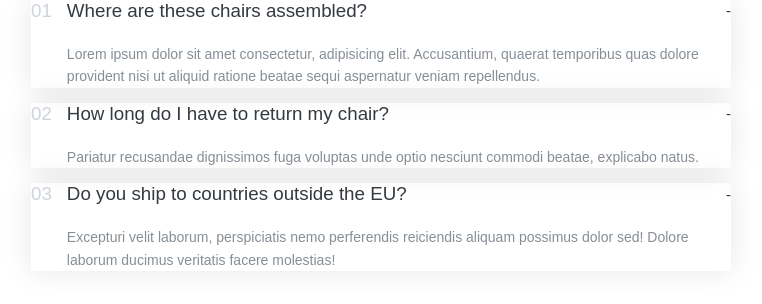
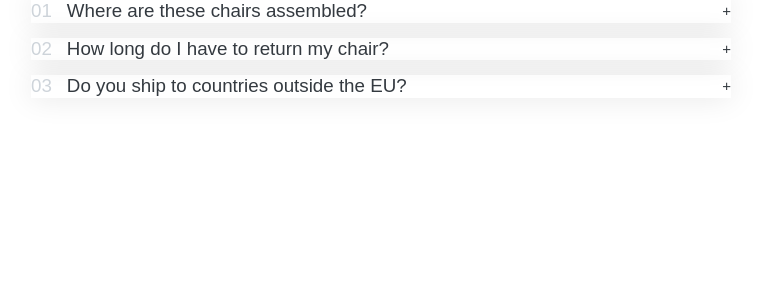
Before and after one commit to Briso10-dev/Proejct-Accordion, a React (Vite) app: page / in a window 1280 px wide. Shown: the top 304 px of the page, without its empty margins (259-1021 px from the left). Built offline with nearby package versions, Linux system fonts and the light colour scheme.

Commit message:
Applying states to items

```diff
--- a/src/components/AccordionItem.jsx
+++ b/src/components/AccordionItem.jsx
@@ -1,5 +1,8 @@
+import { useState } from "react";
 
 function AccordionItem({ num, title, text }) {
+const  {isOpen, setIsOpen} = useState(false); //definition of state
+
   return (
     <div className="shadow-[0_0_30px_rgba(0,0,0,0.1)] p-5 pr-12 cursor-pointer border-t-[4px] border-b-[4px] transition-all grid grid-cols-[auto_1fr_auto] gap-x-6 gap-y-8 items-center">
       {/* Number */}
@@ -9,10 +12,10 @@ function AccordionItem({ num, title, text }) {
       <p className="text-3xl font-medium">{title}</p>
 
       {/* Icon */}
-      <p className="text-2xl font-medium">-</p>
+      <p className="text-2xl font-medium"> {isOpen ? "-" : "+"} </p>
 
       {/* Text spans from col-start 2 to end (i.e., 2 → 4) */}
-      <p className="col-span-2 col-start-2 text-[1.4rem] leading-relaxed text-[#868e96] pb-4">{text}</p>
+      {isOpen && <p className="col-span-2 col-start-2 text-[1.4rem] leading-relaxed text-[#868e96] pb-4">{text}</p>}
     </div>
   );
 }
```
